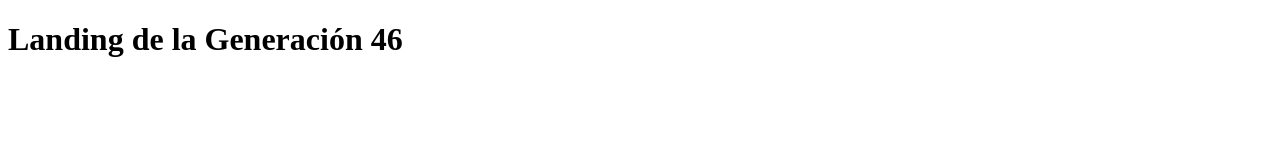
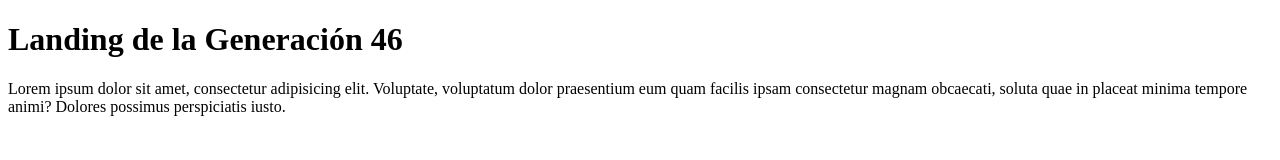
Before and after one commit to AlejandraOlazagasti/landing-gen46, a plain HTML site: page index.html in a window 1280 px wide. Drawn offline with Linux system fonts and the light colour scheme.

Commit message:
update:home

```diff
--- a/index.html
+++ b/index.html
@@ -7,5 +7,12 @@
 	</head>
 	<body>
 		<h1>Landing de la Generación 46</h1>
+
+		<p>
+			Lorem ipsum dolor sit amet, consectetur adipisicing elit. Voluptate,
+			voluptatum dolor praesentium eum quam facilis ipsam consectetur magnam
+			obcaecati, soluta quae in placeat minima tempore animi? Dolores possimus
+			perspiciatis iusto.
+		</p>
 	</body>
 </html>
```
